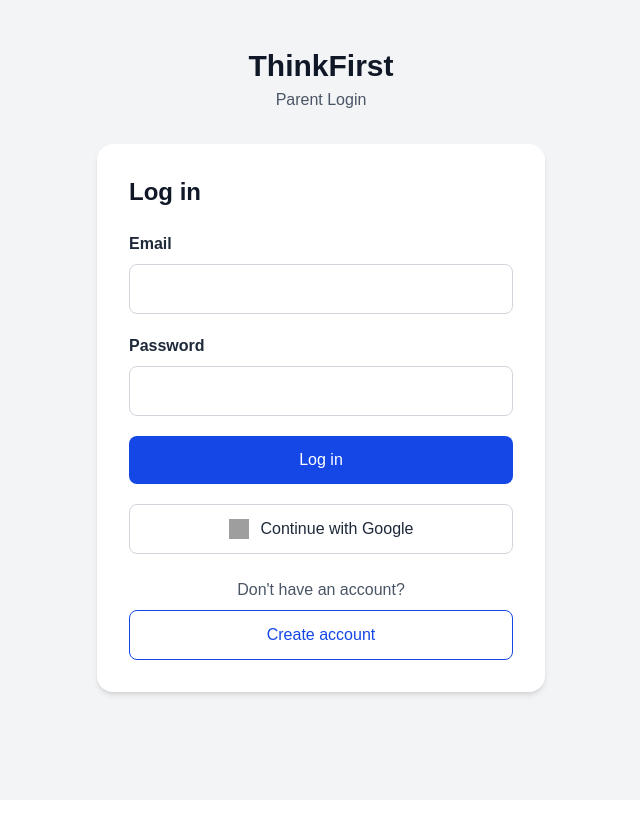
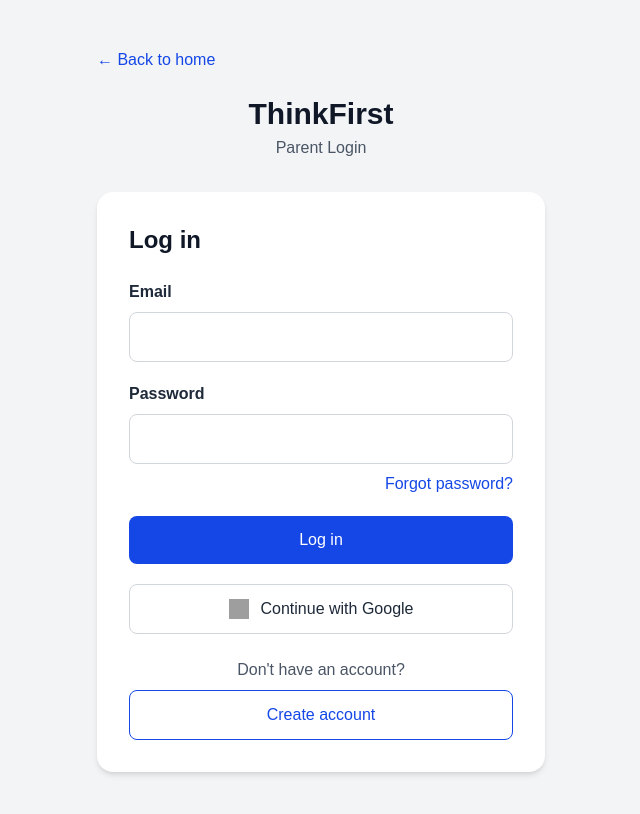
Before and after one commit to ProBracket/Capstone_Project, a Next.js app: page /login in a window 1280 px wide. Shown: the top 814 px of the page, without its empty margins (319-959 px from the left). Built offline with nearby package versions, Linux system fonts and the light colour scheme; no server answers; grey boxes are pictures that could not be loaded.

Commit message:
Add back to home and forgot password links to login

```diff
--- a/app/login/page.tsx
+++ b/app/login/page.tsx
@@ -55,6 +55,13 @@ export default function LoginPage() {
   return (
     <main className="min-h-screen bg-gray-100 px-4 py-12">
       <div className="mx-auto max-w-md">
+        {/* goes back to the homepage (app/page.tsx) */}
+        <Link
+          href="/"
+          className="mb-6 inline-block font-medium text-blue-700 hover:underline"
+        >
+          ← Back to home
+        </Link>
         <header className="mb-8 text-center">
           <h1 className="text-3xl font-bold text-gray-900">
             ThinkFirst
@@ -112,6 +119,15 @@ export default function LoginPage() {
                 onChange={(e) => setPassword(e.target.value)}
                 className="w-full rounded-lg border border-gray-300 p-3 text-gray-900 focus:border-blue-600 focus:outline-none"
               />
+              {/* goes to the Forgot password page (app/forgot-password/page.tsx) */}
+              <div className="mt-2 text-right">
+                <Link
+                  href="/forgot-password"
+                  className="font-medium text-blue-700 hover:underline"
+                >
+                  Forgot password?
+                </Link>
+              </div>
             </div>
 
             {/* Disabled while loading so it can't be clicked twice */}
```
